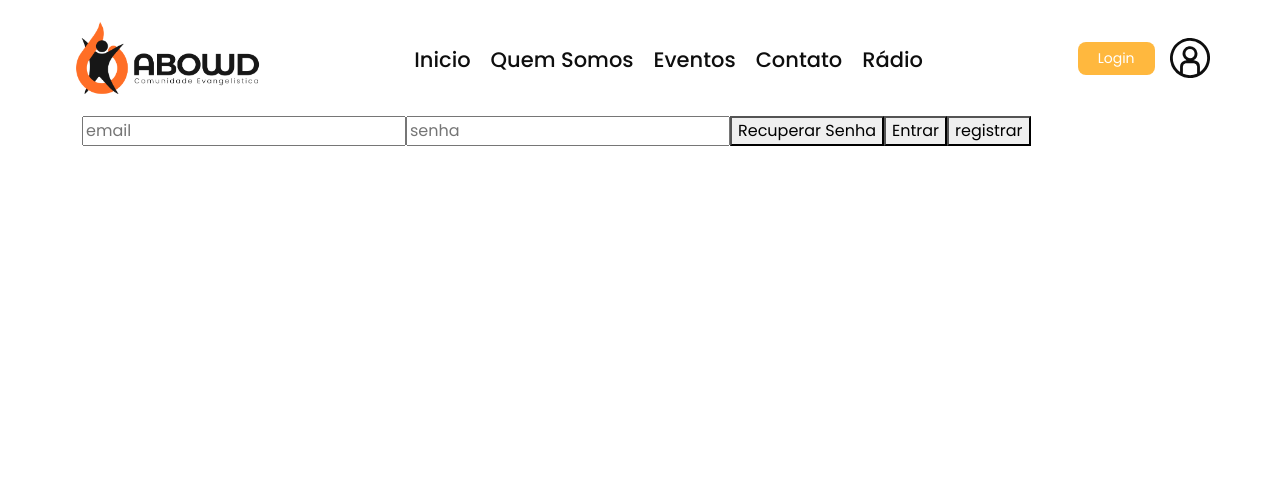
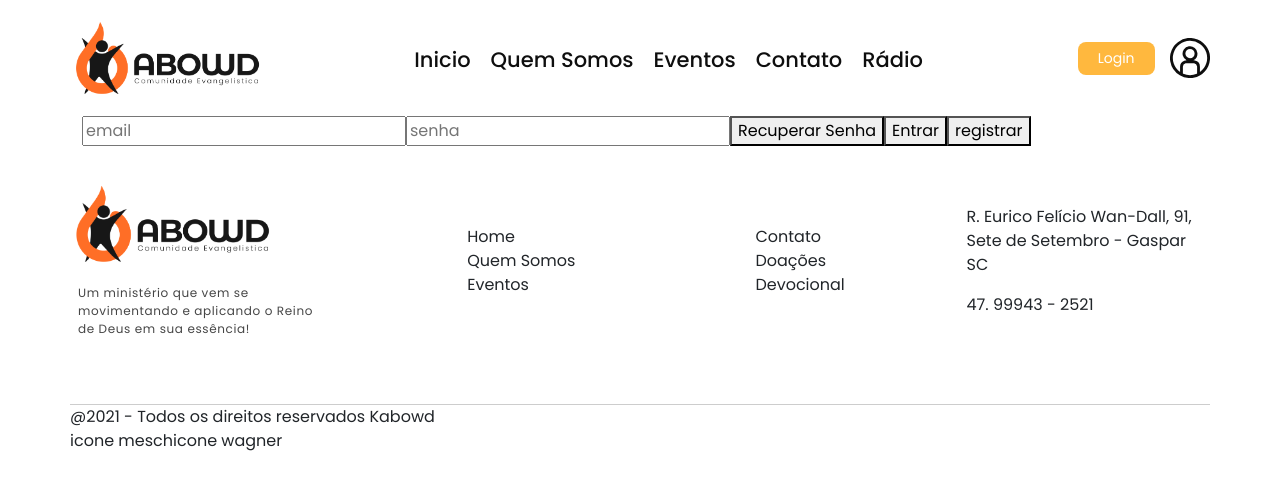
Before and after one commit to elielmeschss/kabowd-church, a React (Create React App) app: page /login in a window 1280 px wide. Shown: the top 490 px of the page. Built offline with nearby package versions, Linux system fonts and the light colour scheme.

Commit message:
footer component

```diff
--- a/src/App.tsx
+++ b/src/App.tsx
@@ -2,6 +2,7 @@ import React, {lazy} from 'react';
 import { BrowserRouter as Router, Routes, Route } from 'react-router-dom'
 import './App.css';
 import Header from './views/static/header/Header';
+import Footer from './views/static/footer/Footer'
 const About = lazy(()=> import('./pages/About/About'))
 const Contact = lazy(()=> import('./pages/Contact/Contact'))
 const Events = lazy(()=> import('./pages/Events/Events'))
@@ -25,6 +26,7 @@ function App() {
 
         </Routes>
       </Router>
+      <Footer />
 
 
     </div>
--- a/src/components/home/footer/donations.module.scss
+++ b/src/components/home/footer/donations.module.scss
@@ -1,19 +1,30 @@
 .content_donations_principal{
     width: 100%;
-    height: 500px;
 
-    background: transparent url(../../../assets/images/donations.png);
-    background-size: 100%;
-    background-repeat: no-repeat;
-    background-clip: padding-box;
+    position: relative;
+    margin-top: 3.75rem;
 
     display: flex;
-    justify-content: center;
-    padding: 20px 0;
+    flex-direction: row;
 
     text-align: center;
 
-    margin-top: 3.75rem;
+
+    img{
+        position: relative;
+        width: 100%;
+        height: 100%;
+        max-height: 460px;
+    }
+
+    .donation_content_info{
+        width: 100%;
+        max-width: 810px;
+        margin: 5rem auto;
+        position: absolute;
+        left: 0;
+        right: 0;
+        z-index: 999;
 
         .donations_title_banner{
             display: flex;
@@ -80,4 +91,8 @@
                 color: #fff;
             }
         }
+
     }
+
+
+}
--- a/src/components/home/footer/donationsFooter.tsx
+++ b/src/components/home/footer/donationsFooter.tsx
@@ -1,18 +1,17 @@
 import React from "react";
-import { Container, Row } from "react-bootstrap";
 
 import styled from './donations.module.scss'
 
 
-// const iconDonate = require("../../../assets/icons/icon-donations.svg")
+const backgroundDonate = require("../../../assets/images/donations.png")
 
 
-export default function DonationsFooter(){
-    return(
+export default function DonationsFooter() {
+    return (
         <>
             <div className={styled.content_donations_principal}>
-                <Container>
-                    <Row>
+
+                <div className={styled.donation_content_info}>
                     <div className={styled.donations_title_banner}>
                         <h1>Doações</h1>
                     </div>
@@ -22,8 +21,9 @@ export default function DonationsFooter(){
                     <div className={styled.donations_button_content}>
                         <button className={styled.button_donate_banner}>contribuir</button>
                     </div>
-                    </Row>
-                </Container>
+                </div>
+
+                <img src={backgroundDonate} alt="Doações" />
             </div>
         </>
     )
--- /dev/null
+++ b/src/views/static/footer/Footer.jsx
@@ -0,0 +1,67 @@
+import React from "react";
+import { Container, Row } from "react-bootstrap";
+
+import styled from './footer.module.scss'
+
+import logo from "./../../../assets/images/logo-horizontal.png"
+
+
+export default function Footer() {
+
+    return (
+        <>
+            <Container>
+                <Row>
+                    <div className={styled.footer_kwd_comu}>
+                        <div className={styled.footer_kwd}>
+                            <div className={styled.content_principal_institutional}>
+                                <img src={logo} alt="logo" />
+
+                                <p>Um ministério que vem se movimentando e aplicando o Reino de Deus em sua essência!</p>
+
+                                <div className={styled.institutional_medias}>
+
+                                </div>
+                            </div>
+
+                            <div className={styled.content_menu_institutional}>
+                                <ul className={styled.institutional_menu_footer}>
+                                    <div>
+                                        <li>Home</li>
+                                        <li>Quem Somos</li>
+                                        <li>Eventos</li>
+                                    </div>
+
+                                    <div>
+                                        <li>Contato</li>
+                                        <li>Doações</li>
+                                        <li>Devocional</li>
+                                    </div>
+                                </ul>
+                            </div>
+
+                            <div className={styled.content_location_institutional}>
+                                <div>
+                                    <p>R. Eurico Felício Wan-Dall, 91, <span>Sete de Setembro - Gaspar SC</span></p>
+                                </div>
+                                <div>
+                                    <p>47. 99943 - 2521</p>
+                                </div>
+                            </div>
+                        </div>
+
+                        <div className={styled.footer_copy_content}>
+                            <div>
+                                <span>@2021 - Todos os direitos reservados Kabowd</span>
+                            </div>
+                            <div>
+                                <span>icone mesch</span>
+                                <span>icone wagner</span>
+                            </div>
+                        </div>
+                    </div>
+                </Row>
+            </Container>
+        </>
+    )
+}
--- /dev/null
+++ b/src/views/static/footer/footer.module.scss
@@ -0,0 +1,47 @@
+.footer_kwd_comu{
+    padding: 2.375rem 0;
+
+    .footer_kwd{
+        display: flex;
+        flex-wrap: nowrap;
+        align-items: center;
+        padding-bottom: 50px;
+
+        border-bottom: 1px solid #cdcdcd;
+
+        .content_principal_institutional{
+            flex: 1;
+
+            img{
+                width: 100%;
+                max-width: 200px;
+            }
+
+            p{
+                font-family: 'Poppins';
+                font-weight: 400;
+                font-size: 0.75rem;
+                letter-spacing: 0.62px;
+                color: #464646;
+                margin-top: 20px;
+                margin-left: 8px;
+            }
+        }
+
+        .content_menu_institutional{
+            flex-grow: 1;
+
+            .institutional_menu_footer{
+                display: flex;
+                gap: 180px;
+                justify-content: center;
+
+                list-style: none;
+            }
+        }
+
+        .content_location_institutional{
+            flex: 1;
+        }
+    }
+}
```
Lines whose indentation alone changed are shown as unchanged.
